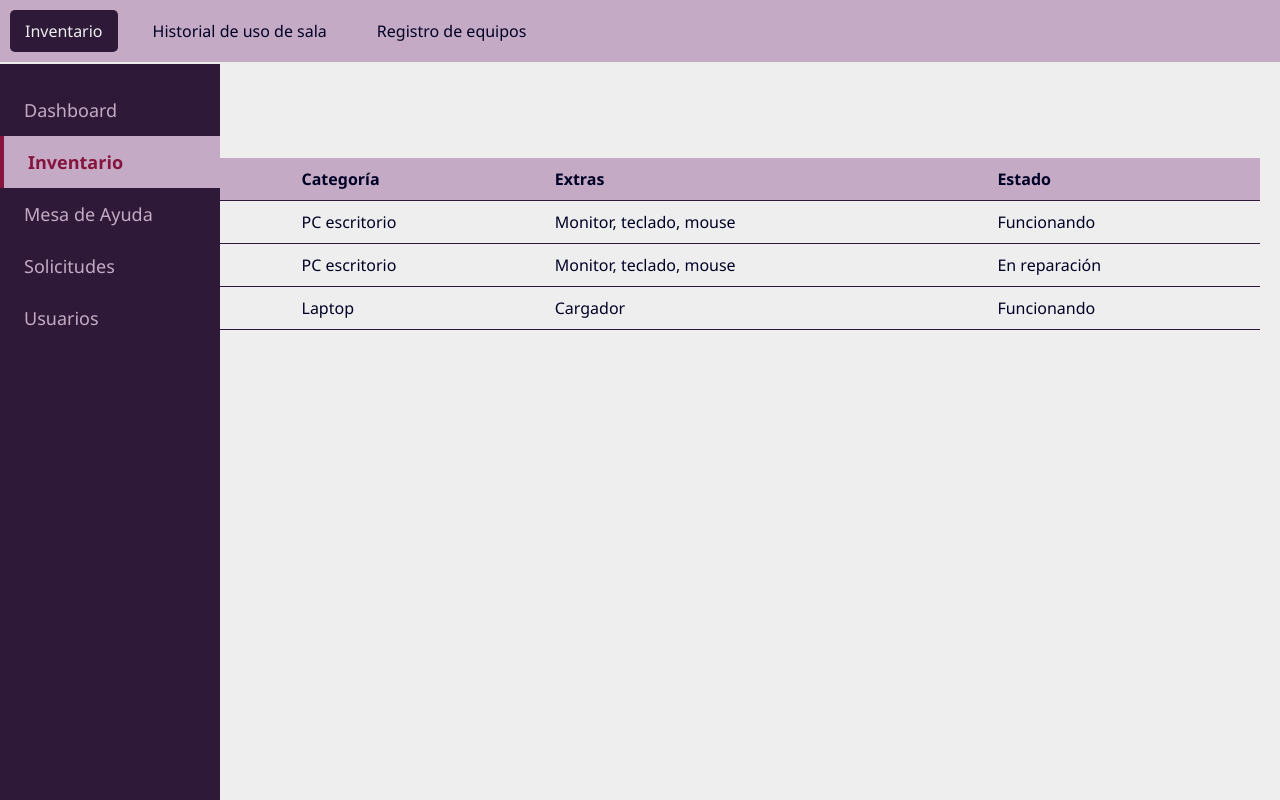
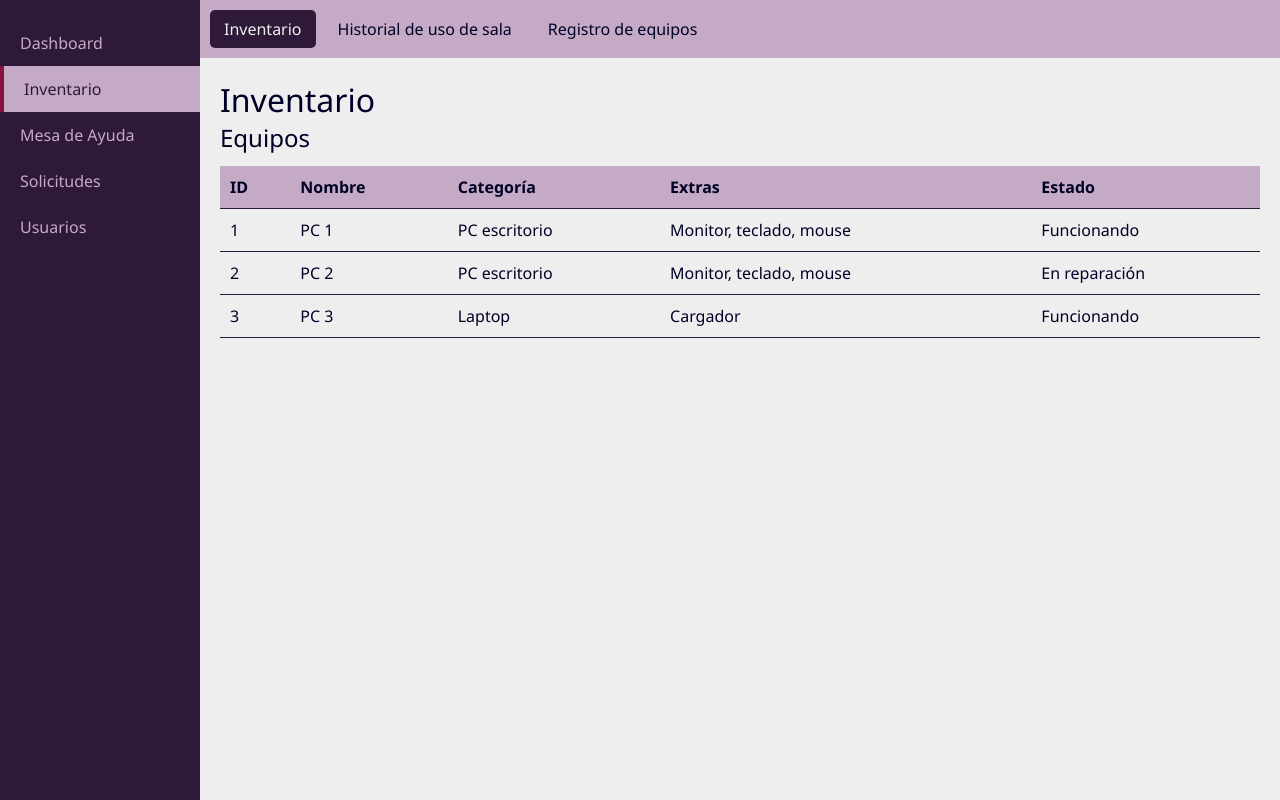
Before and after one commit to FilumSoftware/sgrsi, a PHP site: page /paginas/inventario/inventario.html in a window 1280 px wide. Run offline with PHP 8.4, Linux system fonts and the light colour scheme.

Commit message:
Terminada la primera pagina del inventario

```diff
--- a/FrontEnd/css/main.css
+++ b/FrontEnd/css/main.css
@@ -32,20 +32,17 @@ ul {
   list-style: none;
 }
 
-
-.dashboard-contenedor {
+.container {
     display: flex;
-  margin-top: 64px;
+    min-height: 100vh;
 }
 
-
 .sidebar {
-  width: 220px;
+    width: 200px;
     background-color: var(--color-secundario);
-  min-height: calc(100vh - 64px);
+    color: var(--color-fondo);
     padding: 20px 0;
-  position: fixed;
-  top: 64px;
+    flex-shrink: 0;
 }
 
 .sidebar ul {
@@ -54,31 +51,36 @@ ul {
 }
 
 .sidebar-item {
-  padding: 14px 24px;
+    padding: 12px 20px;
     color: var(--color-primario);
-  font-size: 18px;
+    font-size: 16px;
     cursor: pointer;
-  transition: 0.3s;
+    transition: background-color 0.3s;
 }
 
 .sidebar-item a {
     color: var(--color-primario);
-  text-decoration: none;
 }
 
 .sidebar-item:hover {
-  background-color: var(--color-secundario);
-  color: var(--color-acento);
+    background-color: var(--color-primario);
+    color: var(--color-texto);
 }
 
 .sidebar-item:hover a {
-  color: var(--color-acento);
+    color: var(--color-secundario);
 }
-
 
 .sidebar-item.activo {
     background-color: var(--color-primario);
-  color: var(--color-acento);
+    color: var(--color-secundario);
     font-weight: bold;
     border-left: 4px solid var(--color-acento);
+    font-weight: 500;
 }
+
+.main {
+    flex: 1;
+    display: flex;
+    flex-direction: column;
+}
--- a/FrontEnd/paginas/inventario/inventario.css
+++ b/FrontEnd/paginas/inventario/inventario.css
@@ -1,4 +1,4 @@
-* {margin : 0; padding: 0; box-sizing: border-box;}
+* { margin: 0; padding: 0; box-sizing: border-box; }
 
 a {
     text-decoration: none;
@@ -9,30 +9,31 @@ h1, h2 {
     color: var(--color-texto);
 }
 
-.topbar{
+/* Layout principal */
+.container {
+    display: flex;
+    min-height: 100vh;
+}
+
+
+/* Topbar */
+.topbar-nav {
     display: flex;
     background-color: var(--color-primario);
-    color: var(--color-texto);
     padding: 10px;
-
-}
-
-.topbar-nav{
-
-    display: flex;
-    gap: 20px;
+    width: 100%;
 }
 
 .topbar-nav ul {
     display: flex;
-  gap: 20px;
+    flex-direction: row;
+    gap: 8px;
     list-style: none;
 }
 
-.topbar-item{
-
+.topbar-item {
     cursor: pointer;
-    padding: 10px 15px;
+    padding: 8px 14px;
     border-radius: 5px;
     transition: background-color 0.3s, color 0.3s;
 }
@@ -42,32 +43,30 @@ h1, h2 {
     color: var(--color-fondo);
 }
 
-.topbar-item:hover{
+.topbar-item:hover {
     background-color: var(--color-secundario);
     color: var(--color-fondo);
 }
 
-.content{
+/* Contenido */
+.content {
     padding: 20px;
 }
 
-.table-container{
+/* Tabla */
+table {
     width: 100%;
-    overflow-x: auto;
+    border-collapse: collapse;
+    margin-top: 12px;
 }
 
-table{
-    width: 100%;
-    border-collapse: collapse;
-}
-
-th, td{
+th, td {
     padding: 10px;
     text-align: left;
     border-bottom: 1px solid var(--color-secundario);
 }
 
-th{
+th {
     background-color: var(--color-primario);
     color: var(--color-texto);
 }
--- a/FrontEnd/paginas/inventario/inventario.html
+++ b/FrontEnd/paginas/inventario/inventario.html
@@ -9,7 +9,20 @@
     <title>Inventario</title>
 </head>
 <body>
-    <header class="topbar">
+    <div class="container">
+
+        <nav class="sidebar">
+            <ul>
+                <li class="sidebar-item"><a href="../dashboard/dashboard.html">Dashboard</a></li>
+                <li class="sidebar-item activo">Inventario</li>
+                <li class="sidebar-item"><a href="../mesa-de-ayuda/mesa-de-ayuda.html">Mesa de Ayuda</a></li>
+                <li class="sidebar-item"><a href="../solicitudes/solicitudes.html">Solicitudes</a></li>
+                <li class="sidebar-item"><a href="../usuarios/usuarios.html">Usuarios</a></li>
+            </ul>
+        </nav>
+
+        <div class="main">
+
             <nav class="topbar-nav">
                 <ul>
                     <li class="topbar-item activo">Inventario</li>
@@ -17,22 +30,11 @@
                     <li class="topbar-item"><a href="nuevo-equipo.html">Registro de equipos</a></li>
                 </ul>
             </nav>
-    </header>
-    <div class="container">
-    <nav class="sidebar">
-        <ul>
-          <li class="sidebar-item"><a href="../dashboard/dashboard.html">Dashboard</a></li>
-          <li class="sidebar-item activo">Inventario</a></li>
-          <li class="sidebar-item"><a href="../mesa-de-ayuda/mesa-de-ayuda.html">Mesa de Ayuda</a></li>
-          <li class="sidebar-item"><a href="../solicitudes/solicitudes.html">Solicitudes</a></li>
-          <li class="sidebar-item"><a href="../usuarios/usuarios.html">Usuarios</a></li>
-        </ul>
-      </nav>
+
             <div class="content">
                 <h1>Inventario</h1>
                 <h2>Equipos</h2>
                 <table id="tablaEquipos">
-
                     <thead>
                         <tr>
                             <th>ID</th>
@@ -68,7 +70,7 @@
                 </table>
             </div>
         </div>
-
+    </div>
     <script src="../../js/inventario.js"></script>
 </body>
 </html>
```
Also changed, not shown: FrontEnd/css/login.css (renamed from FrontEnd/paginas/inicio/inicio.css). Lines whose indentation alone changed are shown as unchanged.
